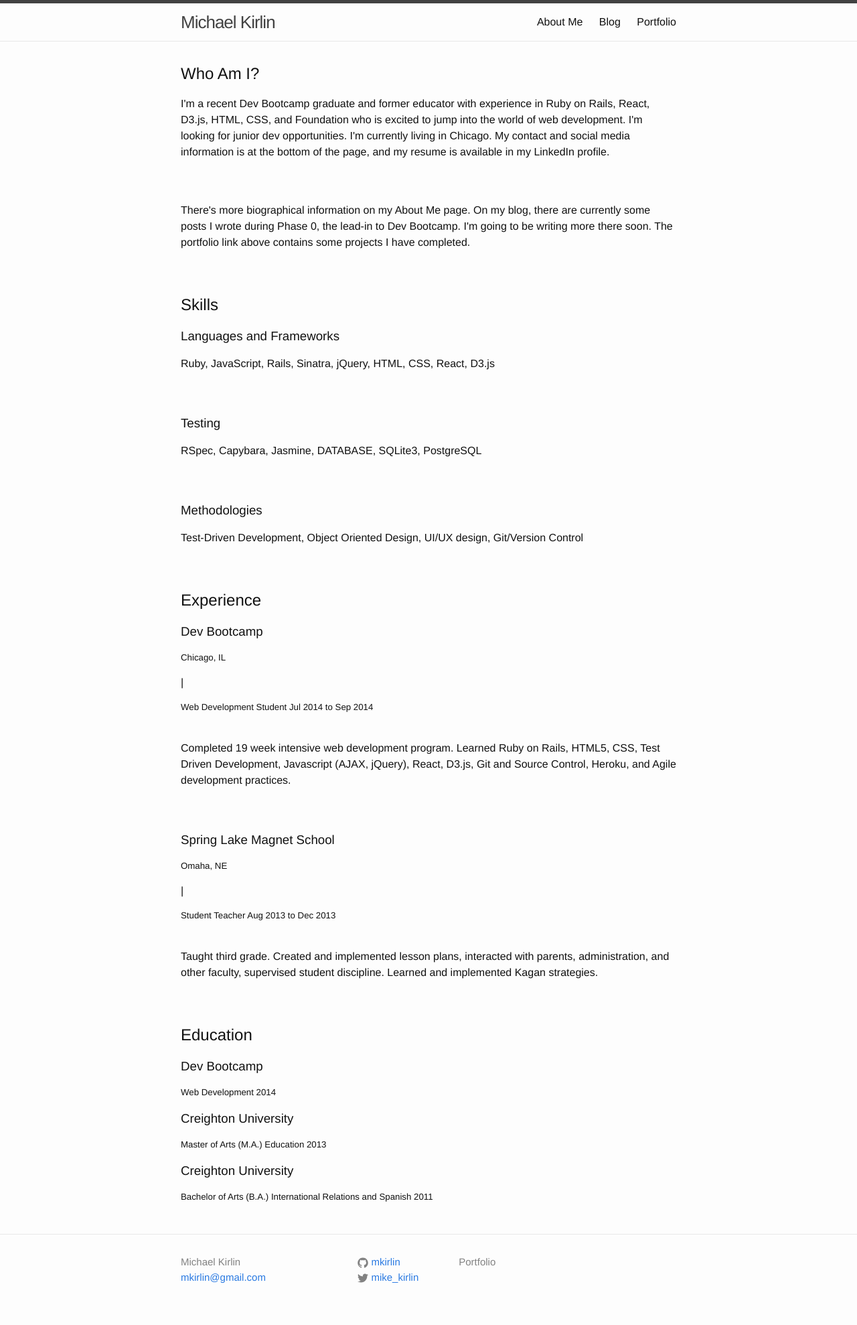
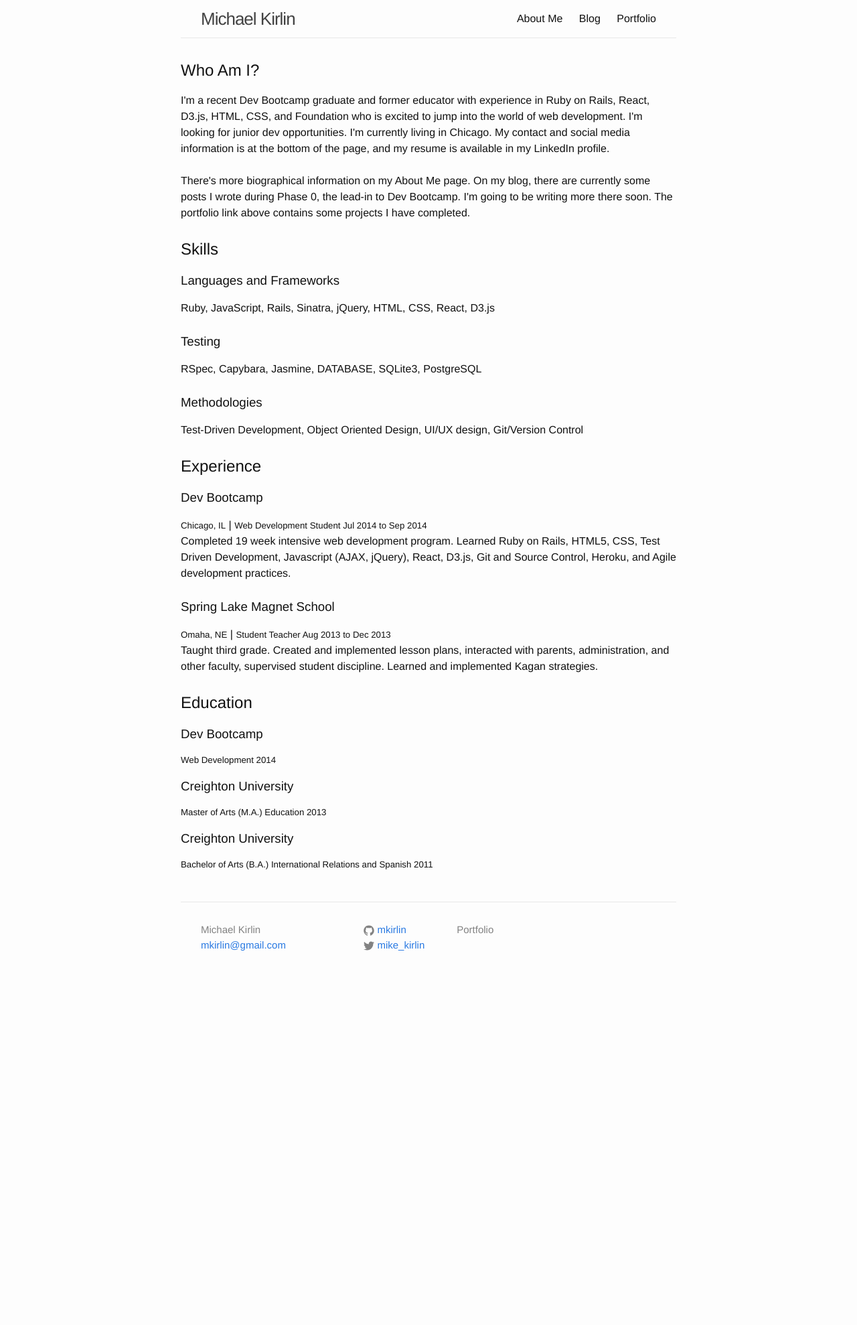
Before and after one commit to mkirlin/mkirlin.github.io, a Jekyll site: the page built from index.html, in a window 1280 px wide. Shown: the whole page at 67% size. Built offline with Jekyll 4.4.1, drawn with Linux system fonts in a browser that asks for light colours; after the commit the page ends 1482 px from its top, so only the background shows below that.

Commit message:
CSS changes

```diff
--- a/_sass/_base.scss
+++ b/_sass/_base.scss
@@ -168,6 +168,7 @@
         padding-right: $spacing-unit / 2;
         padding-left: $spacing-unit / 2;
     }
+
 }
 
 
@@ -202,3 +203,37 @@
         }
     }
 }
+
+
+
+/**
+ * My Additions
+ */
+
+#experience h5, p {
+    display: inline;
+}
+
+#headshot {
+    max-width: 25%;
+    float: right;
+    margin-left: 2%;
+    border-radius: 25px;
+}
+
+.projects {
+    width: 45%;
+    display: inline-table;
+    margin-right: 4%;
+    margin-bottom: 10px;
+}
+
+.projects h4 {
+    margin-top: 3%;
+    margin-bottom: 0;
+    text-decoration: underline;
+}
+
+.project-img {
+    border: 1px solid black;
+}
--- a/_sass/_layout.scss
+++ b/_sass/_layout.scss
@@ -2,9 +2,12 @@
  * Site header
  */
 .site-header {
-    border-top: 5px solid $grey-color-dark;
     border-bottom: 1px solid $grey-color-light;
     min-height: 56px;
+    max-width: -webkit-calc(800px - (#{$spacing-unit} * 2));
+    max-width:         calc(800px - (#{$spacing-unit} * 2));
+    margin-right: auto;
+    margin-left: auto;
 
     // Positioning context for the mobile navigation icon
     position: relative;
@@ -94,6 +97,10 @@
 .site-footer {
     border-top: 1px solid $grey-color-light;
     padding: $spacing-unit 0;
+    max-width: -webkit-calc(800px - (#{$spacing-unit} * 2));
+    max-width:         calc(800px - (#{$spacing-unit} * 2));
+    margin-right: auto;
+    margin-left: auto;
 }
 
 .footer-heading {
```
